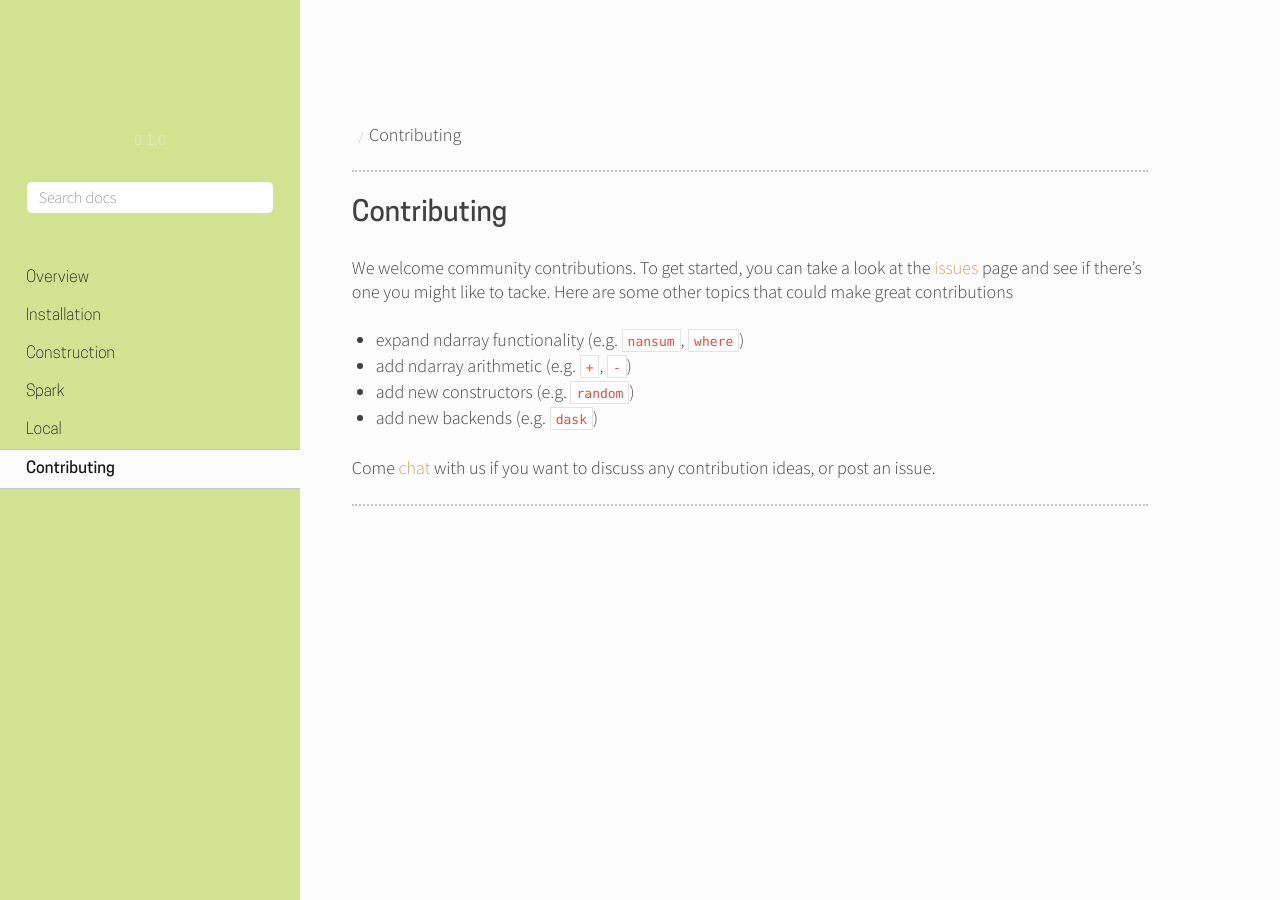
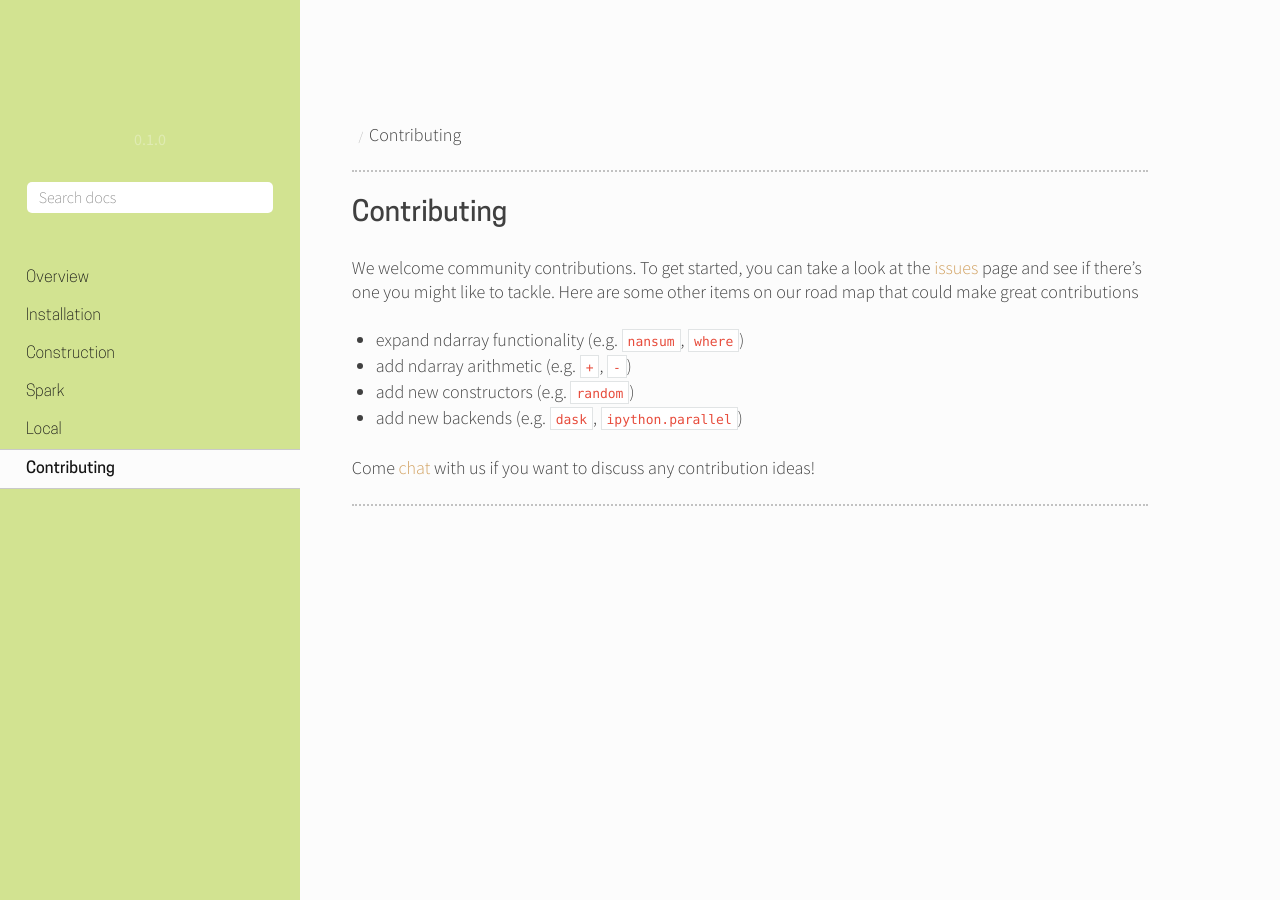
Before and after one commit to bolt-project/bolt, a Sphinx documentation site: the page built from docs/source/contributing.rst, in a window 1280 px wide. Built offline with Sphinx 7.4.7 and the Read the Docs theme 2.0.0, drawn with Linux system fonts in a browser that asks for light colours; pages that are not in the unit, such as notebooks, are missing from menus.

Commit message:
Updated docs

```diff
--- a/docs/source/contributing.rst
+++ b/docs/source/contributing.rst
@@ -1,14 +1,14 @@
 Contributing
 ============
 
-We welcome community contributions. To get started, you can take a look at the issues_ page and see if there's one you might like to tacke. Here are some other topics that could make great contributions
+We welcome community contributions. To get started, you can take a look at the issues_ page and see if there's one you might like to tackle. Here are some other items on our road map that could make great contributions
 
 - expand ndarray functionality (e.g. ``nansum``, ``where``)
 - add ndarray arithmetic (e.g. ``+``, ``-``)
 - add new constructors (e.g. ``random``)
-- add new backends (e.g. ``dask``)
+- add new backends (e.g. ``dask``, ``ipython.parallel``)
 
-Come chat_ with us if you want to discuss any contribution ideas, or post an issue.
+Come chat_ with us if you want to discuss any contribution ideas!
 
 .. _issues: https://github.com/bolt-project/bolt/issues
 .. _chat: https://gitter.im/bolt-project/bolt
--- a/docs/source/spark-design.rst
+++ b/docs/source/spark-design.rst
@@ -118,4 +118,4 @@ The user-facing functions ``transpose`` and ``reshape`` are generally special ca
 
 Stacking / chunking
 -------------------
-For more fine-grained control over applying parallel operations to distributed arrays, we provide methods for both :ref:`stacking` and :ref:`chunking`.
+For more fine-grained control over applying parallel operations to distributed arrays, we provide methods for both :ref:`stacking` (which groups records together for faster vectorized operations) and :ref:`chunking` (which breaks records apart for increased parallelization).
```
